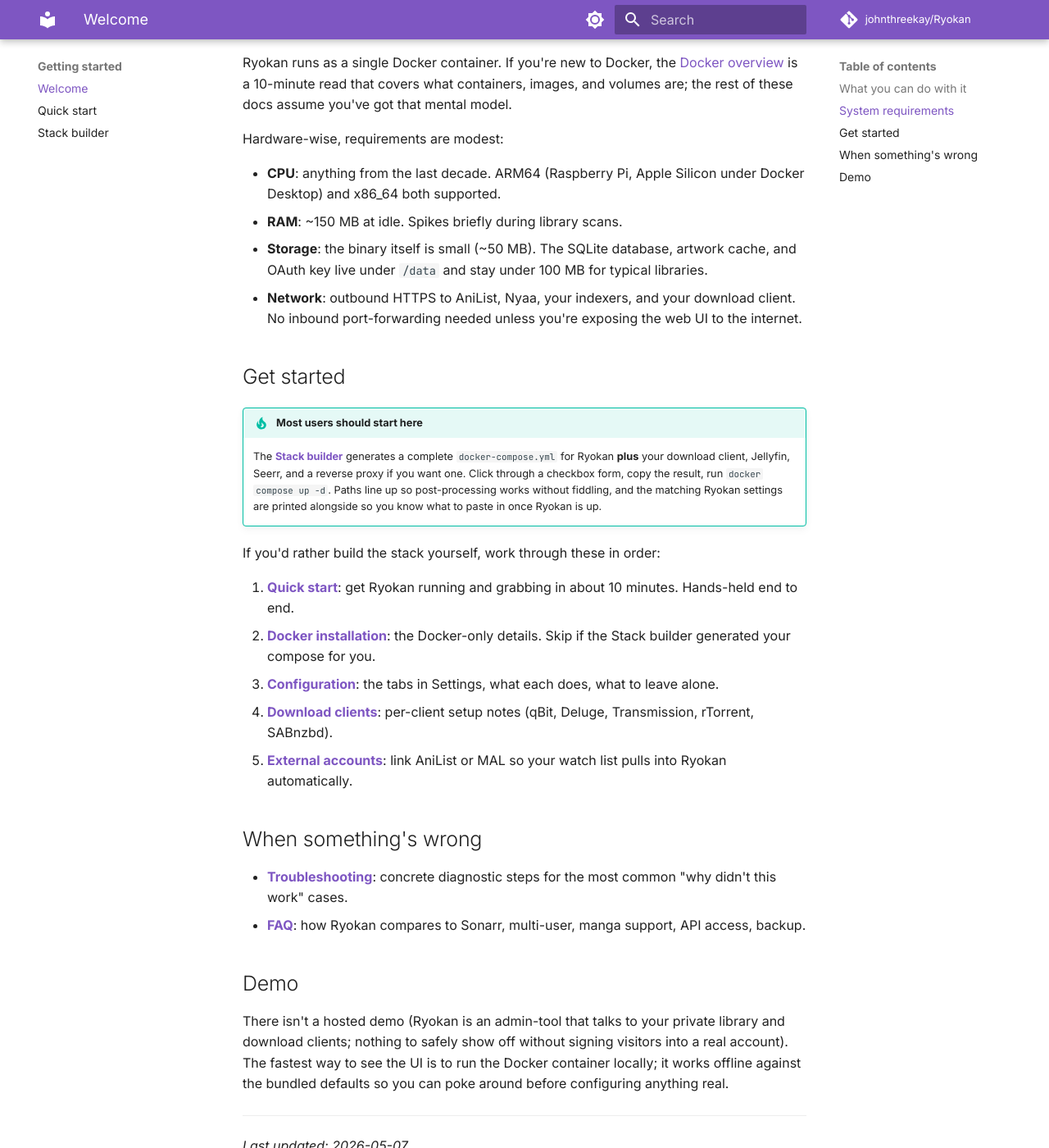
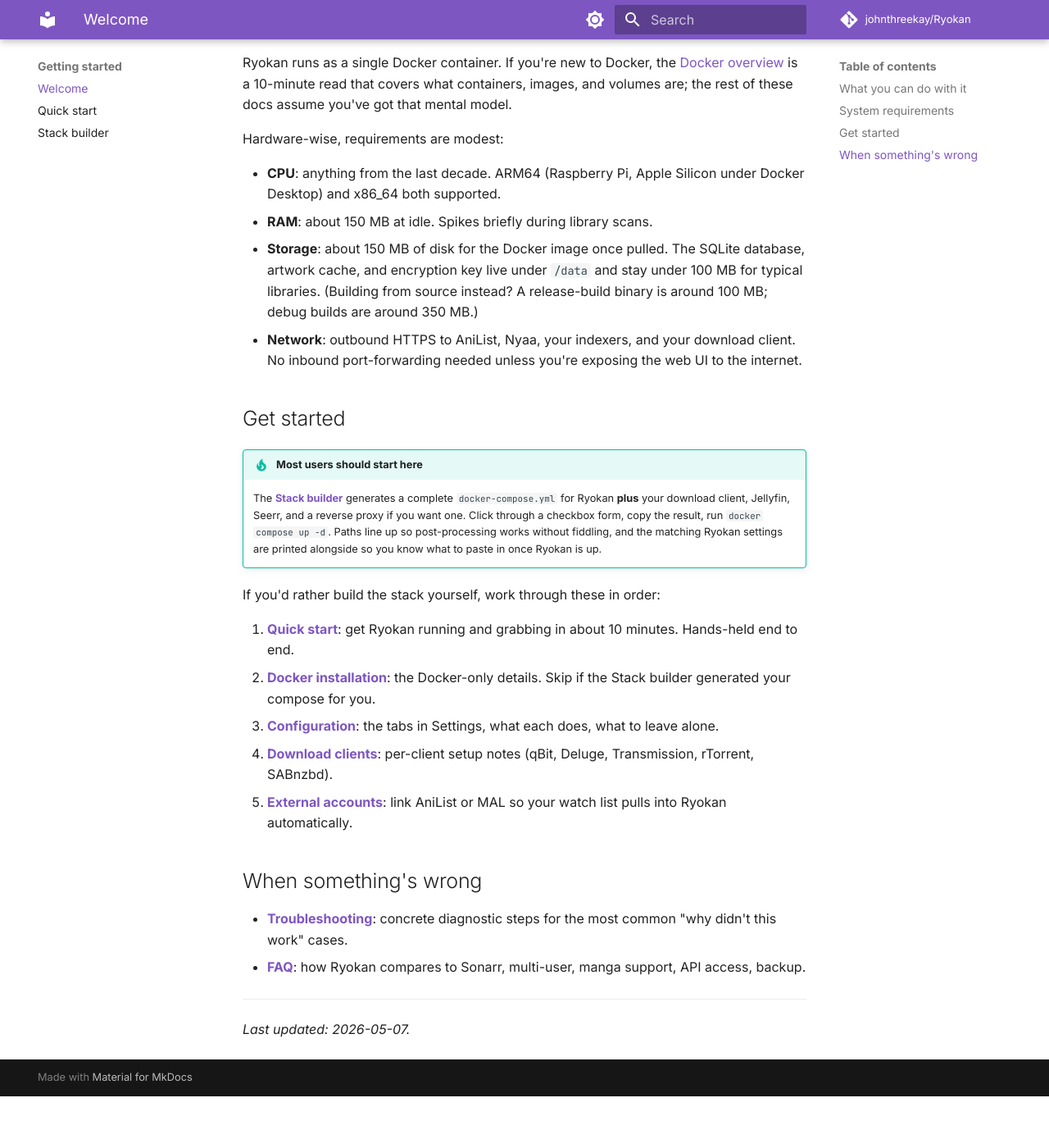
Before and after one commit to abhi1693/Ryokan, an MkDocs documentation site: the page built from docs/index.md, in a window 1280 px wide and 1400 px high, scrolled down 1063 px. Shown: the whole window at 82% size. Built offline with MkDocs 1.6.1 and Material for MkDocs 9.7.7, drawn with Linux system fonts in a browser that asks for light colours; comment, search, counter and statistics services are not loaded; after the commit the page ends 2400 px from its top, so only the background shows below that.

Commit message:
docs: correct binary size + drop Demo section from welcome
The "~50 MB binary" claim was wrong on every count: dev binaries are
~340 MB unstripped, release binaries are ~100 MB, and the published
Docker image is ~150 MB on disk after pull (53 MB compressed). Quote
the image size since most users pull rather than build, with a
parenthetical note for from-source readers.

Drop the Demo section. Saying "there isn't a demo, here's how to run
it locally" is not a demo, and the install paths above already cover
it. Rolling-rewrite-friendly cleanup.

Co-Authored-By: Claude Opus 4.7 (1M context) <noreply@anthropic.com>

```diff
--- a/docs/index.md
+++ b/docs/index.md
@@ -23,8 +23,8 @@ Ryokan runs as a single Docker container. If you're new to Docker, the [Docker o
 Hardware-wise, requirements are modest:
 
 - **CPU**: anything from the last decade. ARM64 (Raspberry Pi, Apple Silicon under Docker Desktop) and x86_64 both supported.
-- **RAM**: ~150 MB at idle. Spikes briefly during library scans.
-- **Storage**: the binary itself is small (~50 MB). The SQLite database, artwork cache, and OAuth key live under `/data` and stay under 100 MB for typical libraries.
+- **RAM**: about 150 MB at idle. Spikes briefly during library scans.
+- **Storage**: about 150 MB of disk for the Docker image once pulled. The SQLite database, artwork cache, and encryption key live under `/data` and stay under 100 MB for typical libraries. (Building from source instead? A release-build binary is around 100 MB; debug builds are around 350 MB.)
 - **Network**: outbound HTTPS to AniList, Nyaa, your indexers, and your download client. No inbound port-forwarding needed unless you're exposing the web UI to the internet.
 
 ## Get started
@@ -45,10 +45,6 @@ If you'd rather build the stack yourself, work through these in order:
 - **[Troubleshooting](troubleshooting.md)**: concrete diagnostic steps for the most common "why didn't this work" cases.
 - **[FAQ](faq.md)**: how Ryokan compares to Sonarr, multi-user, manga support, API access, backup.
 
-## Demo
-
-There isn't a hosted demo (Ryokan is an admin-tool that talks to your private library and download clients; nothing to safely show off without signing visitors into a real account). The fastest way to see the UI is to run the Docker container locally; it works offline against the bundled defaults so you can poke around before configuring anything real.
-
 ---
 
 *Last updated: 2026-05-07.*
```
